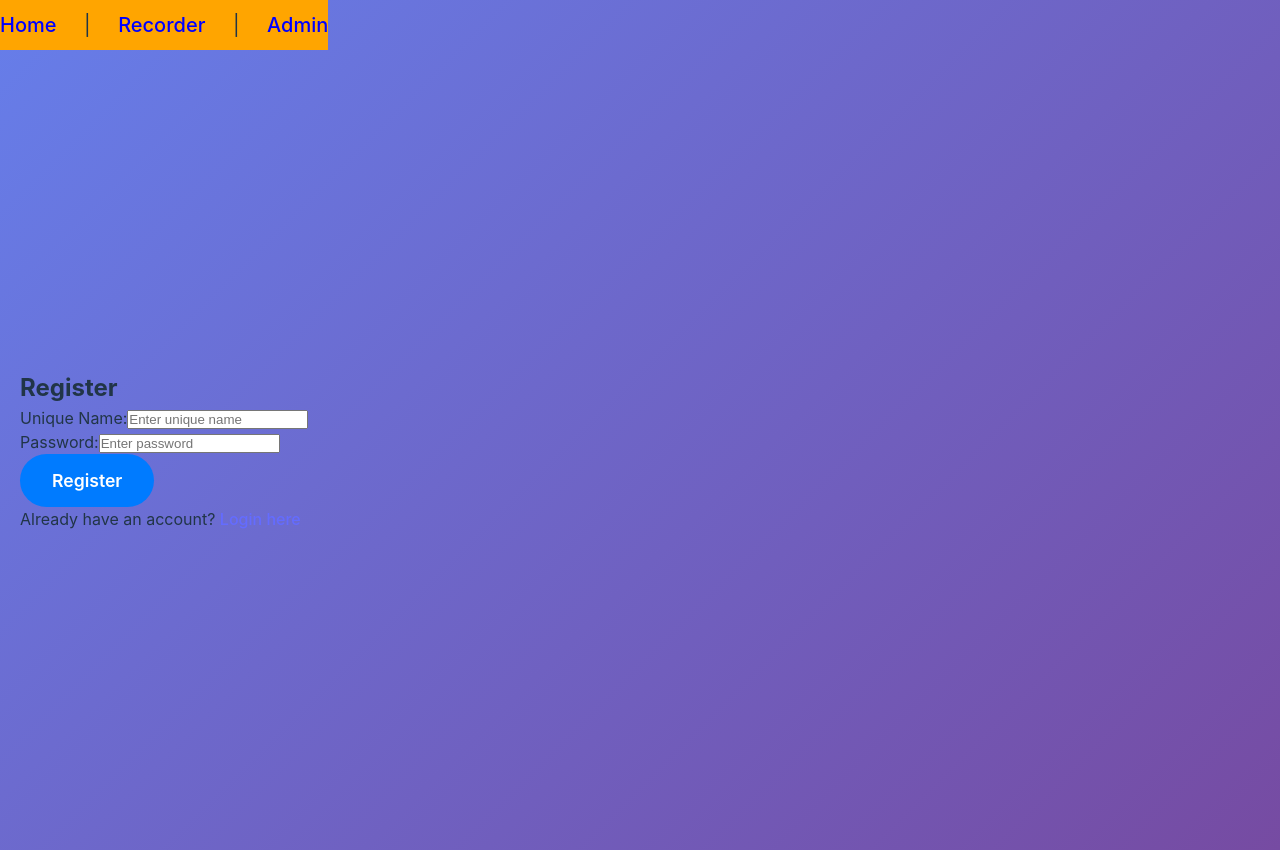
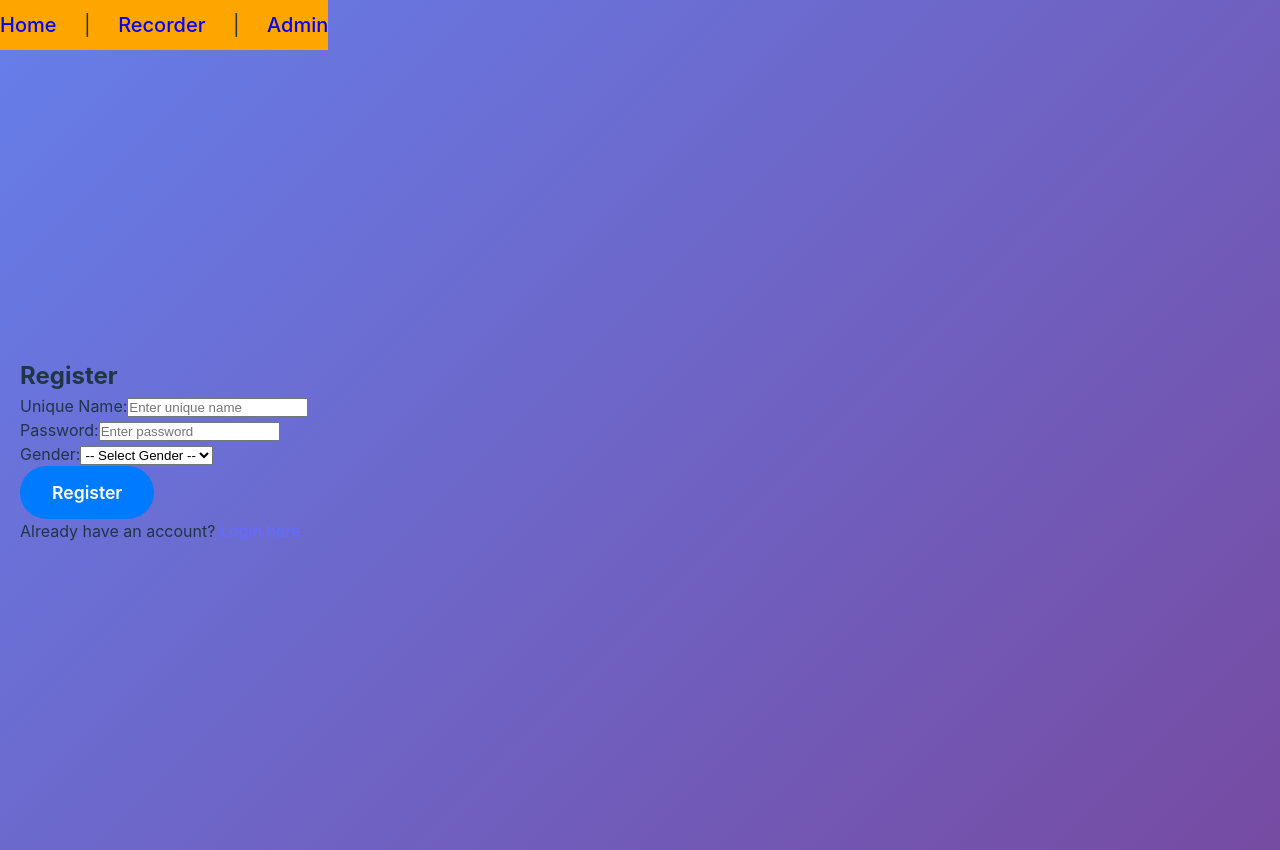
Before and after one commit to alirazabilal/qurandatasetapp-frontend, a React (Vite) app: page /register in a window 1280 px wide. Built offline with nearby package versions, Linux system fonts and the light colour scheme; a web font is replaced by a local one.

Commit message:
Update Register.jsx

```diff
--- a/src/Register.jsx
+++ b/src/Register.jsx
@@ -5,6 +5,7 @@ import './App.css';
 function Register() {
   const [name, setName] = useState('');
   const [password, setPassword] = useState('');
+  const [gender, setGender] = useState(''); // ✅ new state
   const [error, setError] = useState('');
   const navigate = useNavigate();
 
@@ -12,8 +13,8 @@ function Register() {
     e.preventDefault();
     setError('');
 
-    if (!name.trim() || !password.trim()) {
-      setError('Name and password are required');
+    if (!name.trim() || !password.trim() || !gender) {
+      setError('Name, password, and gender are required');
       return;
     }
 
@@ -21,12 +22,17 @@ function Register() {
       const response = await fetch('https://qurandatasetapp-backend-1.onrender.com/api/users/register', {
         method: 'POST',
         headers: { 'Content-Type': 'application/json' },
-        body: JSON.stringify({ name: name.trim(), password: password.trim() })
+        body: JSON.stringify({
+          name: name.trim(),
+          password: password.trim(),
+          gender // ✅ include gender
+        })
       });
 
       const result = await response.json();
       if (response.ok) {
         localStorage.setItem('token', result.token);
+        localStorage.setItem('gender', result.gender); // ✅ store gender if needed later
         navigate('/recorder');
       } else {
         setError(result.error || 'Registration failed');
@@ -60,6 +66,17 @@ function Register() {
             required
           />
         </div>
+
+        {/* ✅ Gender selection */}
+        <div className="form-group">
+          <label>Gender:</label>
+          <select value={gender} onChange={(e) => setGender(e.target.value)} required>
+            <option value="">-- Select Gender --</option>
+            <option value="Male">Male</option>
+            <option value="Female">Female</option>
+          </select>
+        </div>
+
         {error && <p className="error">{error}</p>}
         <button type="submit" className="btn btn-auth">Register</button>
       </form>
@@ -70,5 +87,4 @@ function Register() {
   );
 }
 
-
 export default Register;
```
